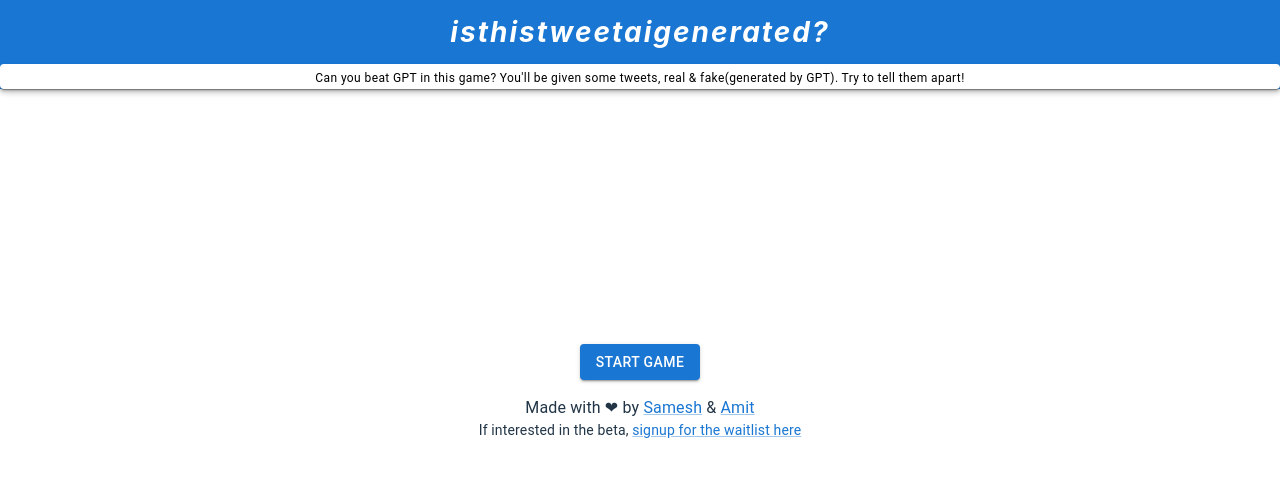
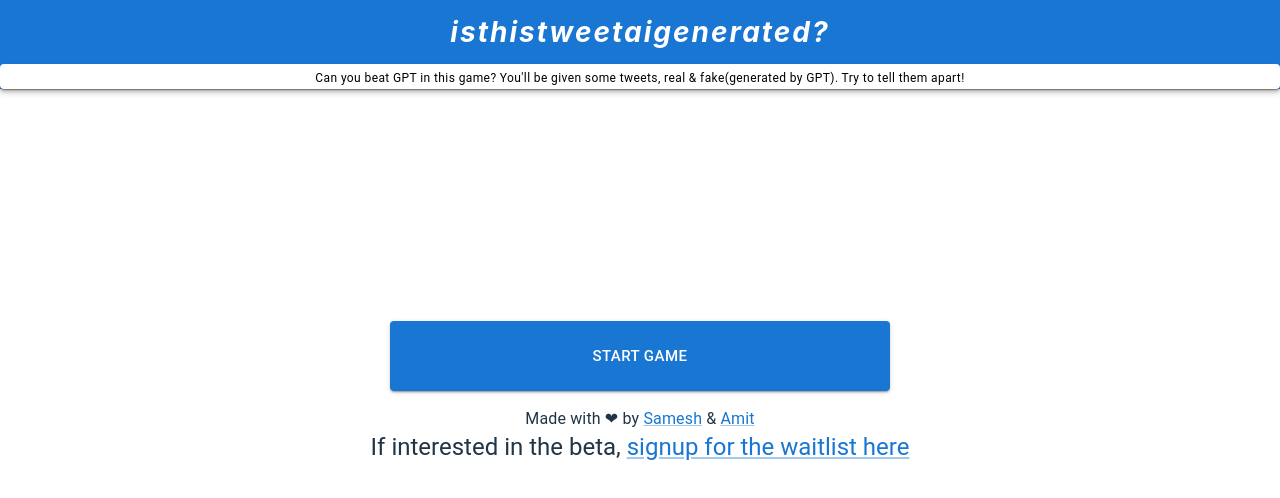
Before and after one commit to sameshl/ai-tweet-guessing-game, a React (Vite) app: page / in a window 1280 px wide. Shown: the top 498 px of the page. Built offline with nearby package versions, Linux system fonts and the light colour scheme.

Commit message:
minor ui changes

```diff
--- a/src/App.tsx
+++ b/src/App.tsx
@@ -190,7 +190,7 @@
           Amit
         </Link>
       </Typography>
-      <Typography variant="body2">
+      <Typography variant="h5">
         If interested in the beta,{" "}
         <Link href={WAITLIST_LINK} target="_blank" rel="noopener noreferrer">
           signup for the waitlist here
@@ -263,7 +263,15 @@
         ) : (
           !loseGame &&
           !loseGameByChoosingAIForHumanAnswer && (
-            <Button variant="contained" onClick={() => setIsGameStarted(true)}>
+            <Button
+              variant="contained"
+              size="large"
+              sx={{
+                height: "70px",
+                width: "500px",
+              }}
+              onClick={() => setIsGameStarted(true)}
+            >
               Start Game
             </Button>
           )
```
